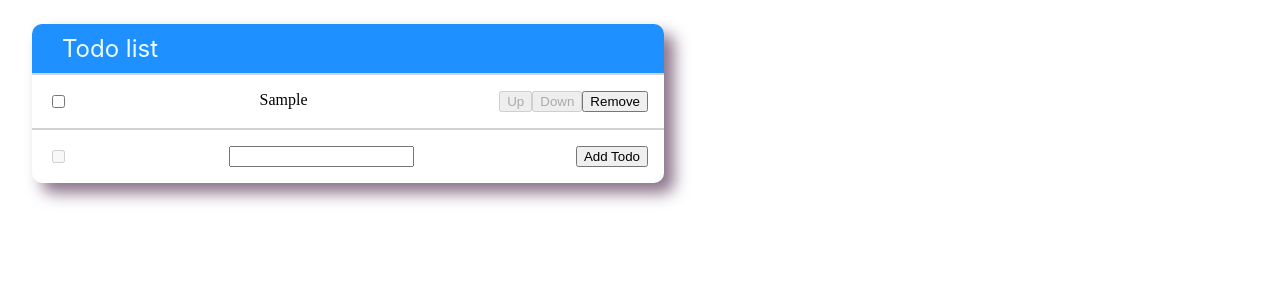
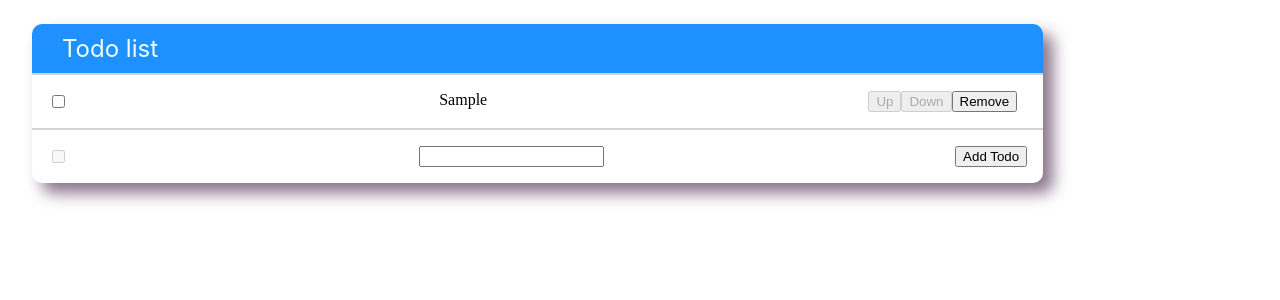
Before and after one commit to chifgeri/react-todo, a React (Create React App) app: page / in a window 1280 px wide. Both pictures are taken after typing "Sample" into the empty fields and a click on the button "Add Todo". Shown: the top 300 px of the page. Built offline with nearby package versions, Linux system fonts and the light colour scheme; the HTML template or start-up script is replaced by a standard one.

Commit message:
Change some margin and size attribute

```diff
--- a/src/components/TodoItem.css
+++ b/src/components/TodoItem.css
@@ -4,3 +4,8 @@
   padding: 1em;
   border-top: 2px lightgray solid;
 }
+
+.control-buttons {
+  margin-left: 10px;
+  margin-right: 10px;
+}
--- a/src/components/TodoItem.tsx
+++ b/src/components/TodoItem.tsx
@@ -25,7 +25,7 @@ const TodoItem = (props: Props) => {
         }}
       />
       {props.todo.text}
-      <div>
+      <div className="control-buttons">
         <input
           type="button"
           onClick={() => {
--- a/src/components/TodoList.css
+++ b/src/components/TodoList.css
@@ -1,7 +1,8 @@
 .todo-list-container {
   display: flex;
   margin: 1.5em;
-  max-width: 50%;
+  max-width: 80%;
+  min-width: 40%;
   flex-direction: column;
   box-shadow: 10px 10px 16px 0px rgba(138, 115, 138, 1);
   border-radius: 10px;
```
